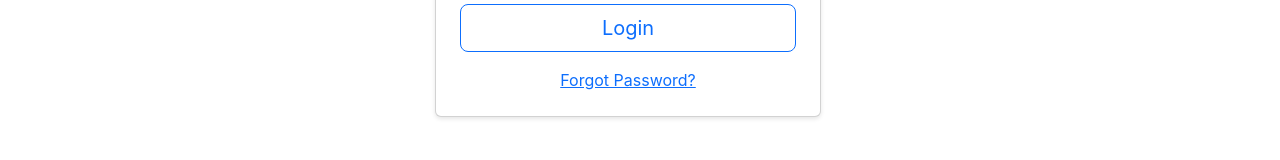
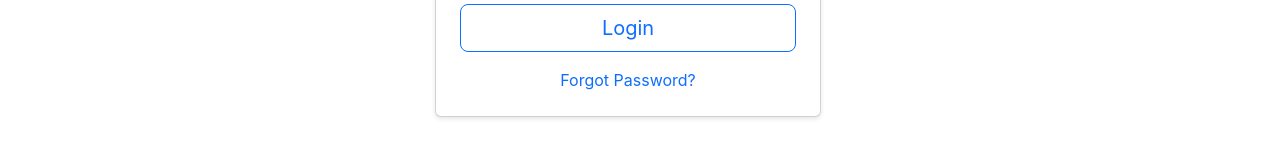
Before and after one commit to hsu022210/Snippets-frontend, a React (Vite) app: page /login in a window 1280 px wide. Shown: the part 451-611 px from the top of the page. Built offline with nearby package versions, Linux system fonts and the light colour scheme.

Commit message:
text-decoration-none

```diff
--- a/src/components/Footer.tsx
+++ b/src/components/Footer.tsx
@@ -11,7 +11,7 @@ const Footer: React.FC = () => {
       <Container fluid className={`text-center ${isDark ? 'text-light' : 'text-dark'}`}>
         <p className="mb-0">
           © {currentYear} Alec Hsu. All rights reserved. |{' '}
-          <Link to="/disclaimer" className={isDark ? 'text-light' : 'text-dark'} style={{ textDecoration: 'none' }}>
+          <Link to="/disclaimer" className={`text-decoration-none ${isDark ? 'text-light' : 'text-dark'}`}>
             Disclaimer
           </Link>
         </p>
--- a/src/pages/ForgotPassword.tsx
+++ b/src/pages/ForgotPassword.tsx
@@ -67,7 +67,7 @@ const ForgotPassword = () => {
           Send Reset Instructions
         </SubmitButton>
         <div className="text-center mt-3">
-          <Link to="/login">Back to Login</Link>
+          <Link className="text-decoration-none" to="/login">Back to Login</Link>
         </div>
       </Form>
     </AuthForm>
--- a/src/pages/Login.tsx
+++ b/src/pages/Login.tsx
@@ -77,7 +77,7 @@ const Login = () => {
           Login
         </SubmitButton>
         <div className="text-center mt-3">
-          <Link to="/forgot-password">Forgot Password?</Link>
+          <Link className="text-decoration-none" to="/forgot-password">Forgot Password?</Link>
         </div>
       </Form>
     </AuthForm>
```
